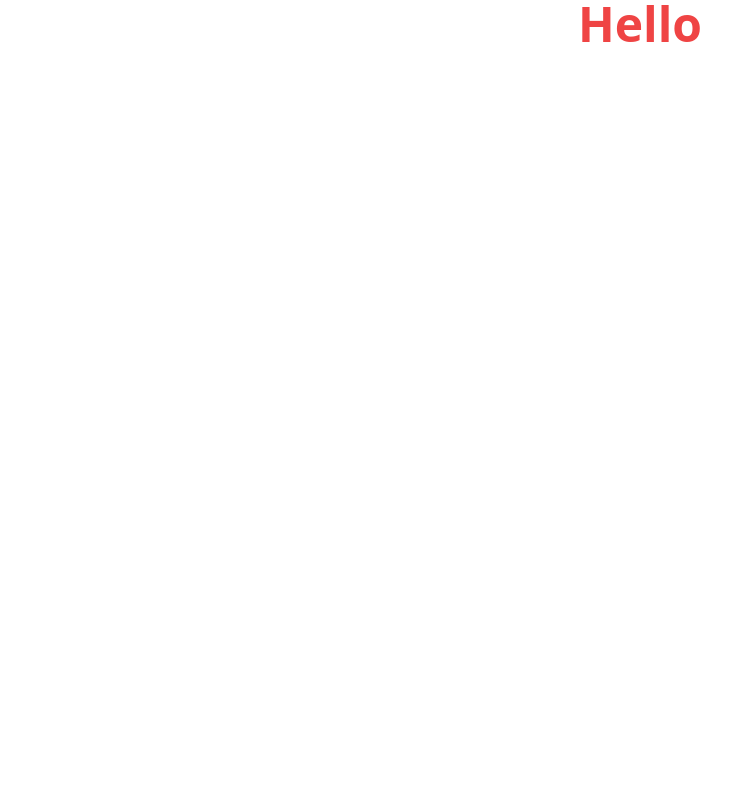
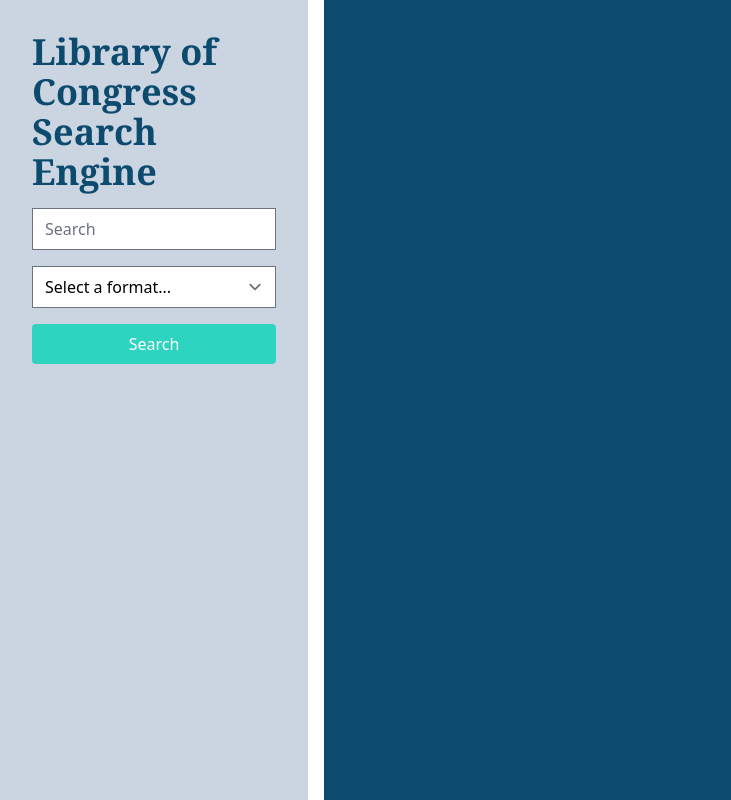
Before and after one commit to JoeBosz/6-27, a website built with Vite: page index.html in a window 1280 px wide. Shown: the whole page, without its empty margins (0-731 px from the left). Built offline with nearby package versions, Linux system fonts and the light colour scheme.

Commit message:
Add styled HTML

```diff
--- a/index.html
+++ b/index.html
@@ -2,18 +2,71 @@
 <html lang="en">
   <head>
     <meta charset="UTF-8" />
-    <!-- TODO: Add favicon. -->
     <meta name="viewport" content="width=device-width, initial-scale=1.0" />
 
     <link rel="stylesheet" href="./src/style.css" />
-    <title>Vite ➕ Tailwind</title>
+    <title>Library of Congress Search Engine</title>
   </head>
   <body>
-    <h1
-      class="text-center text-3xl font-semibold text-red-500 md:text-5xl"
-    >
-      Hello
-    </h1>
+    <main class="grid grid-cols-4 gap-4">
+      <div class="col-span-1 bg-slate-300 p-8">
+        <h1 class="mb-4 font-serif text-4xl font-bold text-sky-900">
+          Library of Congress Search Engine
+        </h1>
+
+        <form class="flex flex-col gap-y-4">
+          <label for="search" class="sr-only">Search</label>
+          <input type="search" id="search" placeholder="Search" />
+
+          <label for="format" class="sr-only">Select a format...</label>
+          <select id="format">
+            <option value="" disabled selected>Select a format...</option>
+            <option value="maps">Maps</option>
+            <option value="audio">Audio</option>
+            <option value="photos">Photos</option>
+            <option value="manuscripts">Manuscripts</option>
+            <option value="newspapers">Newspapers</option>
+            <option value="film-and-videos">Film and Videos</option>
+            <option value="notated-music">Notated Music</option>
+            <option value="websites">Websites</option>
+          </select>
+
+          <button
+            type="submit"
+            class="w-full rounded bg-teal-400 py-2 text-white transition-colors hover:bg-teal-200"
+          >
+            Search
+          </button>
+        </form>
+      </div>
+
+      <section class="col-span-3 h-screen bg-sky-900 p-4">
+        <div id="results" class="hidden flex-col gap-y-4">
+          <!-- <h2>Showing results for baseball</h2>
+          <section>
+            <h3>
+              Maps: Bach to Baseball Cards - Conservation Highlights
+              (Preservation, Library of Congress)
+            </h3>
+
+            <ul>
+              <li><span>Date</span>1749</li>
+              <li>
+                <span>Subjects</span>alexandria, library of congress,
+                preservation, world map, maps, conservation, library
+                collections, globes, george washington, geography
+              </li>
+              <li>
+                <span>Description</span>Maps - Bach to Baseball Cards:
+                Preserving the Nation's Heritage at the Library of Congress
+              </li>
+            </ul>
+
+            <a href="https://www.loc.gov/item/2017667579/">Read More</a>
+          </section> -->
+        </div>
+      </section>
+    </main>
 
     <script type="module" src="./src/index.js"></script>
   </body>
--- a/package.json
+++ b/package.json
@@ -7,6 +7,7 @@
     "preview": "vite preview"
   },
   "devDependencies": {
+    "@tailwindcss/forms": "^0.5.3",
     "autoprefixer": "^10.4.13",
     "eslint": "^8.26.0",
     "eslint-config-prettier": "^8.5.0",
--- a/src/style.css
+++ b/src/style.css
@@ -1,3 +1,32 @@
 @tailwind base;
 @tailwind components;
 @tailwind utilities;
+
+@layer base {
+  h2 {
+    @apply mb-4 text-4xl font-semibold text-white;
+  }
+
+  h3 {
+    @apply my-2 font-serif text-2xl font-semibold;
+  }
+}
+
+@layer components {
+  #results {
+    @apply flex;
+  }
+
+  #results section {
+    @apply rounded-lg bg-gray-200 p-4;
+  }
+
+  #results a {
+    @apply my-5 inline-block rounded bg-black px-4 py-2 text-white;
+  }
+
+  #results ul span {
+    /* https://stackoverflow.com/questions/5467605/add-a-space-after-an-element-using-after/5467676#5467676 */
+    @apply font-black after:content-['\00a0'];
+  }
+}
--- a/tailwind.config.js
+++ b/tailwind.config.js
@@ -1,5 +1,9 @@
 module.exports = {
   content: ["./index.html"],
+  plugins: [
+    require("@tailwindcss/forms"),
+    // ...
+  ],
   theme: {
     extend: {},
   },
```
